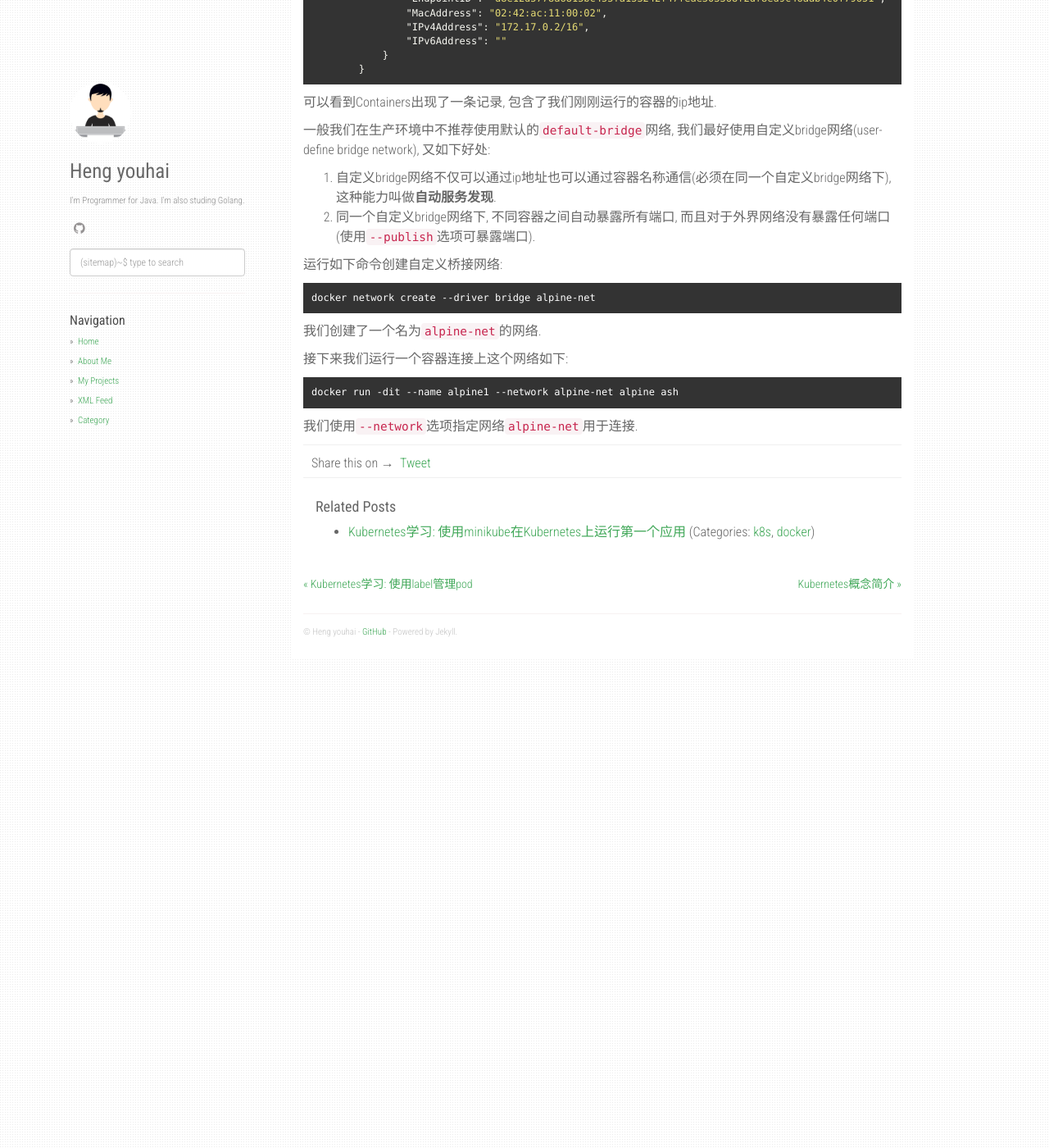
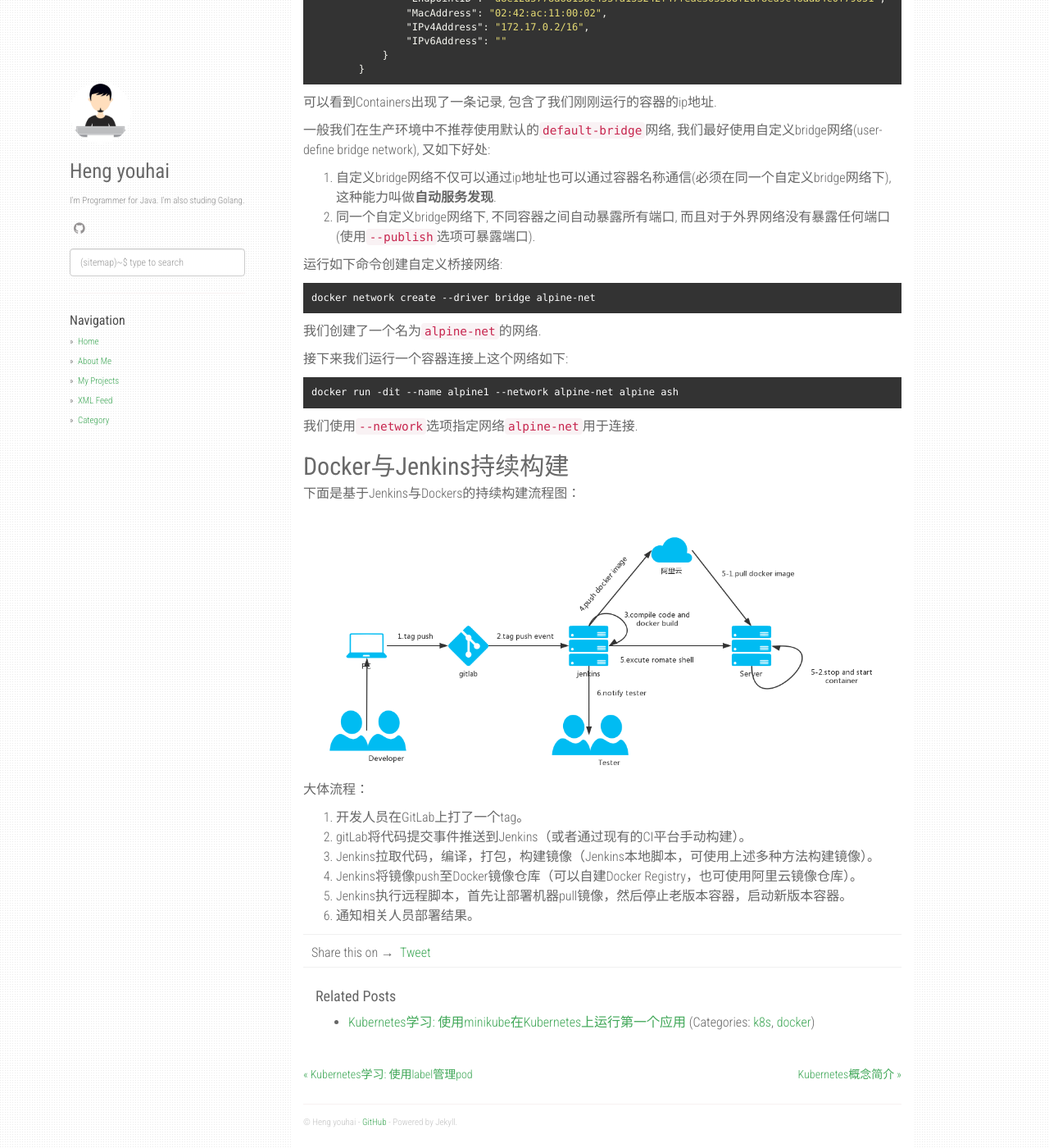
Before and after one commit to hengyoush/hengyoush.github.io, a Jekyll site: the page built from _posts/2019-06-04-docker-concept.md, in a window 1280 px wide and 1400 px high, scrolled down 11757 px. Shown: the whole window at 82% size. Built offline with Jekyll 4.4.1, drawn with Linux system fonts in a browser that asks for light colours; nearby versions of some CDN libraries; comment, search, counter and statistics services are not loaded.

Commit message:
一些错漏修复

````diff
--- a/_posts/2019-06-04-docker-concept.md
+++ b/_posts/2019-06-04-docker-concept.md
@@ -582,3 +582,17 @@ docker network create --driver bridge alpine-net
 docker run -dit --name alpine1 --network alpine-net alpine ash
 ```
 我们使用`--network`选项指定网络`alpine-net`用于连接.
+
+## Docker与Jenkins持续构建
+
+下面是基于Jenkins与Dockers的持续构建流程图：
+
+![avatar](/static/img/Docker-CI.png)
+
+大体流程：
+1. 开发人员在GitLab上打了一个tag。
+2. gitLab将代码提交事件推送到Jenkins（或者通过现有的CI平台手动构建）。
+3. Jenkins拉取代码，编译，打包，构建镜像（Jenkins本地脚本，可使用上述多种方法构建镜像）。
+4. Jenkins将镜像push至Docker镜像仓库（可以自建Docker Registry，也可使用阿里云镜像仓库）。
+5. Jenkins执行远程脚本，首先让部署机器pull镜像，然后停止老版本容器，启动新版本容器。
+6. 通知相关人员部署结果。
````
Also changed, not shown: static/img/Docker-CI.png (added).
